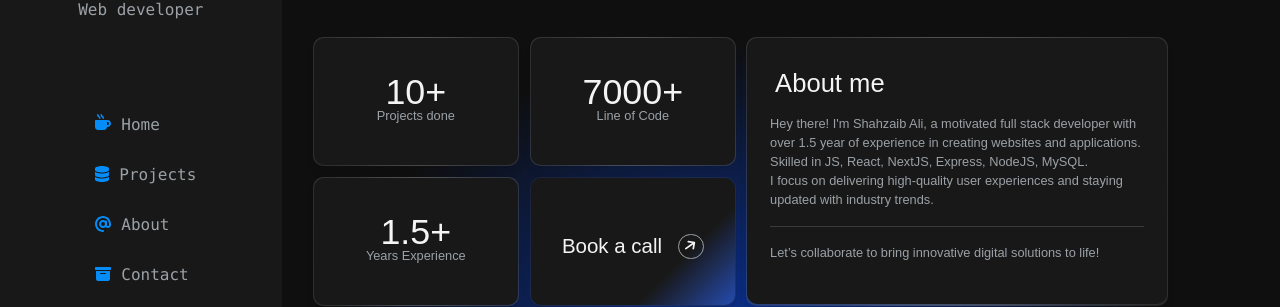
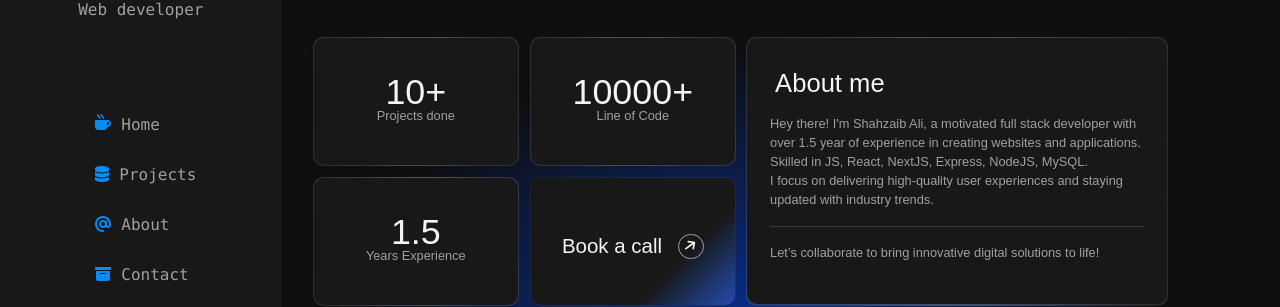
Before and after one commit to intZaibi/My-Portfolio, a React (Create React App) app in the folder frontend/: page / in a window 1280 px wide. Shown: the part 220-527 px from the top of the page. Built offline with nearby package versions, Linux system fonts and the light colour scheme; no server answers.

Commit message:
updated homepage text

```diff
--- a/frontend/src/components/utilities/Content.jsx
+++ b/frontend/src/components/utilities/Content.jsx
@@ -50,14 +50,14 @@ export default function Content() {
 
         <div className="card-wrapper card2" onMouseMove={handleMouseMove} onMouseLeave={handleMouseLeave}>
         <div className="card-content">
-            <h2 className="card-title-big">7000+</h2>
+            <h2 className="card-title-big">10000+</h2>
             <h2 className="card-title-small">Line of Code</h2>
           </div>
         </div>
 
         <div className="card-wrapper card4" onMouseMove={handleMouseMove} onMouseLeave={handleMouseLeave}>
           <div className="card-content">
-            <h2 className="card-title-big">1.5+</h2>
+            <h2 className="card-title-big">1.5</h2>
             <h2 className="card-title-small">Years Experience</h2>
           </div>
         </div>
```
